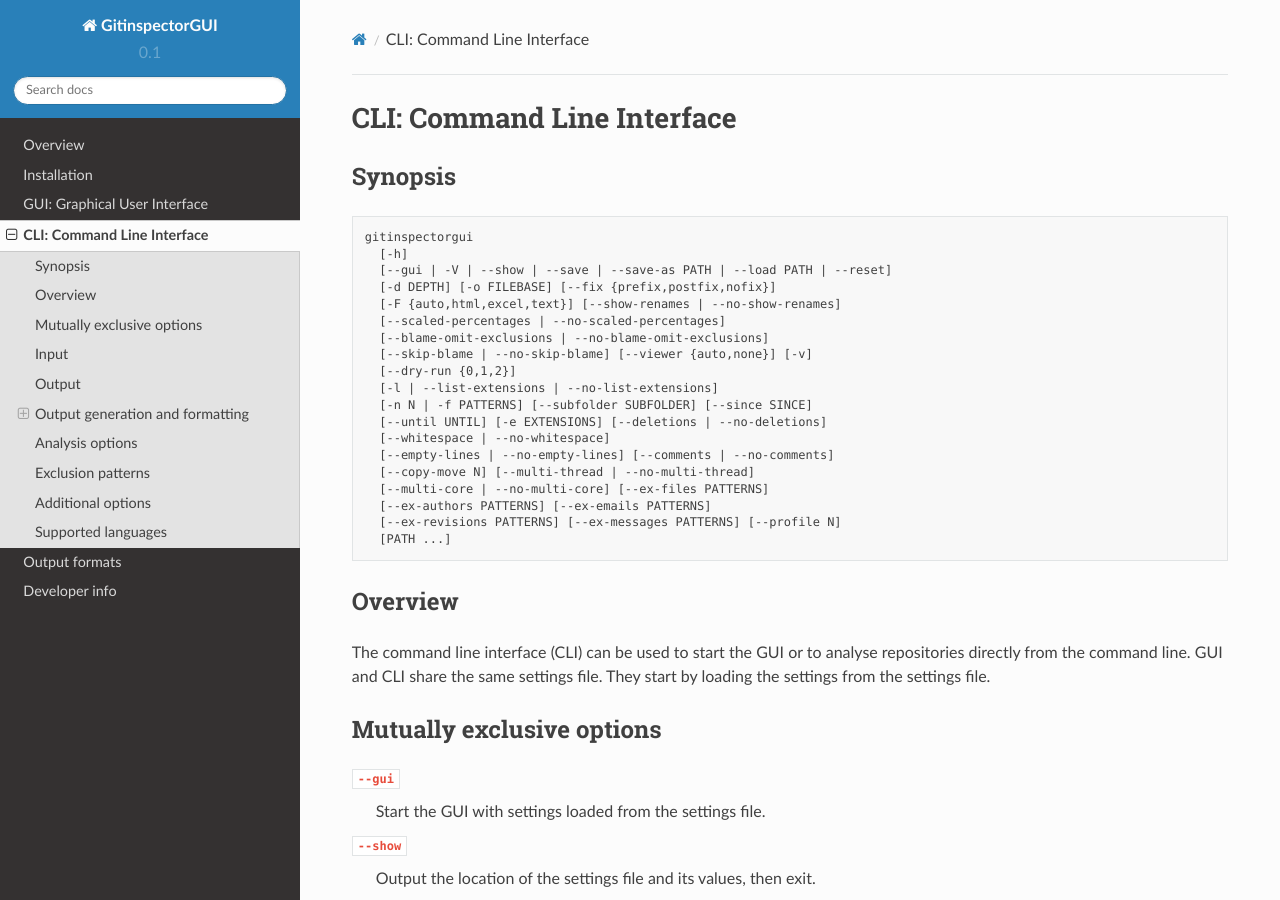
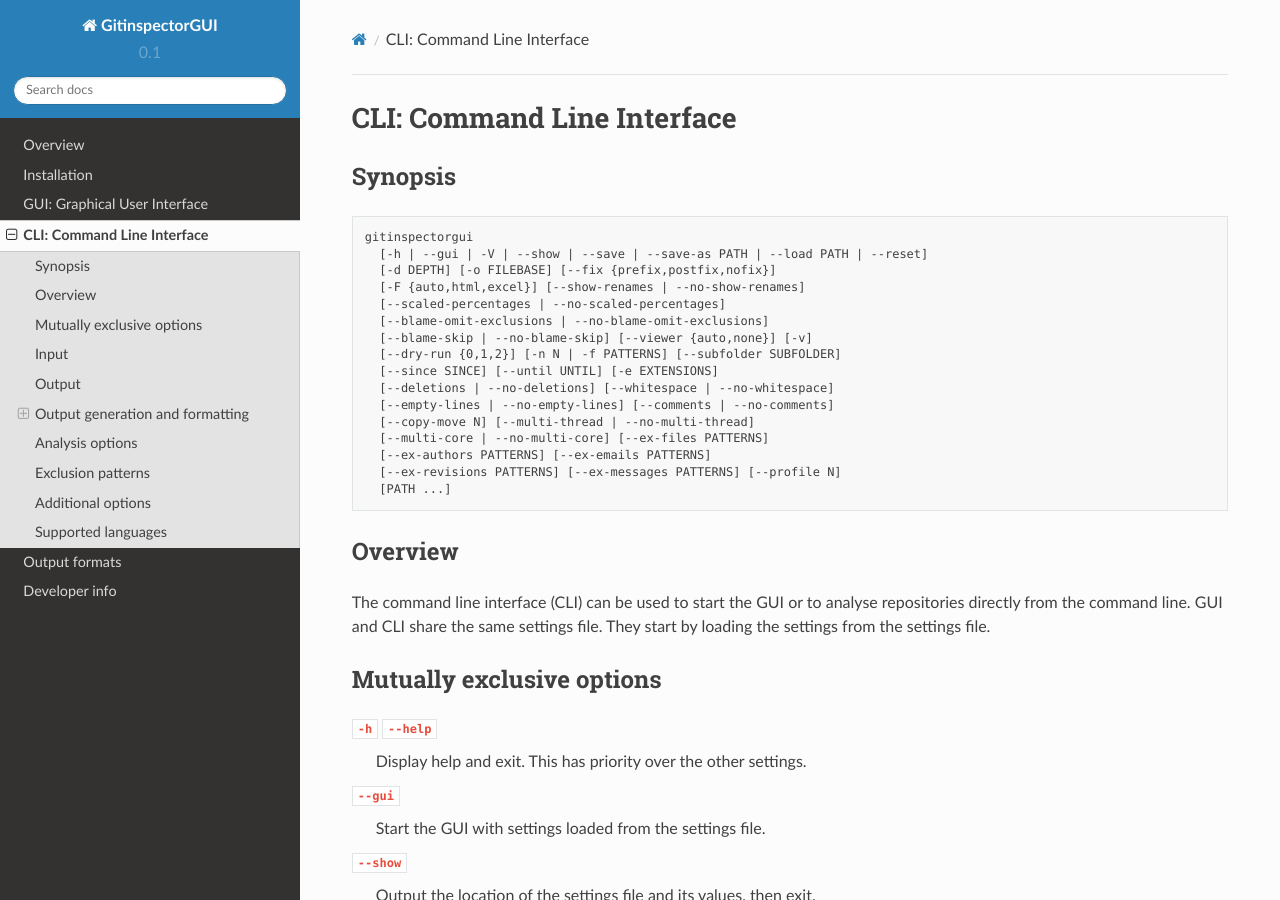
Before and after one commit to davbeek/gitinspectorgui-rtd, a Sphinx documentation site: the page built from docs/source/cli.rst, in a window 1280 px wide and 900 px high. Built offline with Sphinx 7.4.7 and the Read the Docs theme 2.0.0, drawn with Linux system fonts in a browser that asks for light colours; some of the changed text lies outside the part shown.

Commit message:
Update content of docs to version 0.3.1

```diff
--- a/docs/source/cli.rst
+++ b/docs/source/cli.rst
@@ -6,18 +6,15 @@
 .. code:: text
 
   gitinspectorgui
-    [-h]
-    [--gui | -V | --show | --save | --save-as PATH | --load PATH | --reset]
+    [-h | --gui | -V | --show | --save | --save-as PATH | --load PATH | --reset]
     [-d DEPTH] [-o FILEBASE] [--fix {prefix,postfix,nofix}]
-    [-F {auto,html,excel,text}] [--show-renames | --no-show-renames]
+    [-F {auto,html,excel}] [--show-renames | --no-show-renames]
     [--scaled-percentages | --no-scaled-percentages]
     [--blame-omit-exclusions | --no-blame-omit-exclusions]
-    [--skip-blame | --no-skip-blame] [--viewer {auto,none}] [-v]
-    [--dry-run {0,1,2}]
-    [-l | --list-extensions | --no-list-extensions]
-    [-n N | -f PATTERNS] [--subfolder SUBFOLDER] [--since SINCE]
-    [--until UNTIL] [-e EXTENSIONS] [--deletions | --no-deletions]
-    [--whitespace | --no-whitespace]
+    [--blame-skip | --no-blame-skip] [--viewer {auto,none}] [-v]
+    [--dry-run {0,1,2}] [-n N | -f PATTERNS] [--subfolder SUBFOLDER]
+    [--since SINCE] [--until UNTIL] [-e EXTENSIONS]
+    [--deletions | --no-deletions] [--whitespace | --no-whitespace]
     [--empty-lines | --no-empty-lines] [--comments | --no-comments]
     [--copy-move N] [--multi-thread | --no-multi-thread]
     [--multi-core | --no-multi-core] [--ex-files PATTERNS]
@@ -35,6 +32,9 @@
 
 Mutually exclusive options
 --------------------------
+
+``-h`` ``--help``
+  Display help and exit. This has priority over the other settings.
 
 ``--gui``
   Start the GUI with settings loaded from the settings file.
@@ -111,7 +111,7 @@
 ^^^^^^^^^^^^^^
 ``-F FORMAT`` ``--format FORMAT``
   Selects for which file formats output is generated. Available choices are
-  ``auto``, ``html``, ``excel`` and ``text``. To select more than one output
+  ``auto``, ``html``and ``excel``. To select more than one output
   format, repeat the option, e.g. ``-F html -F excel``.
   For more information on the output formats, see :doc:`output-formats`.
 
@@ -159,10 +159,8 @@
 ``--blame-omit-exclusions`` is active, the blame sheets omit the excluded lines
 from the blame output.
 
-``--skip-blame``
+``--blame-skip``
   Do not output html blame tabs or Excel blame sheets.
-
-
 
 ``--viewer {auto,none}``
 
@@ -183,11 +181,6 @@
     not write any output files and do not open any viewers.
   - 2: Do not perform any analysis and do not produce any file or viewer output,
     but do print output lines to the console.
-
-``-l`` ``--extensions-list`` ``--no-extensions-list``
-  Output a list of file extensions used in the current branch of the
-  repository.
-
 
 
 Inclusions and exclusions
--- a/docs/source/output-formats.rst
+++ b/docs/source/output-formats.rst
@@ -37,9 +37,6 @@
 
   When :guilabel:`auto` is selected, the other output formats are automatically
   deselected.
-
-:guilabel:`text`
-	Plain text with some very simple ANSI formatting.
 
 
 Output tabs and sheets
```
Also changed, not shown: docs/source/gui.rst (+5 -7 lines), docs/source/_files/gui.png.
